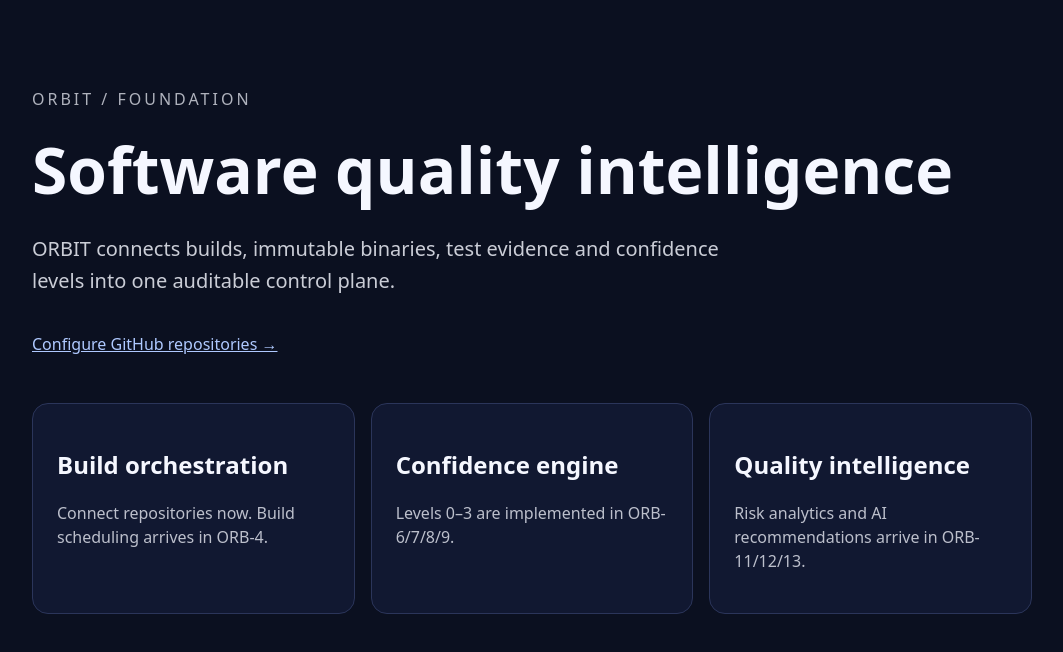
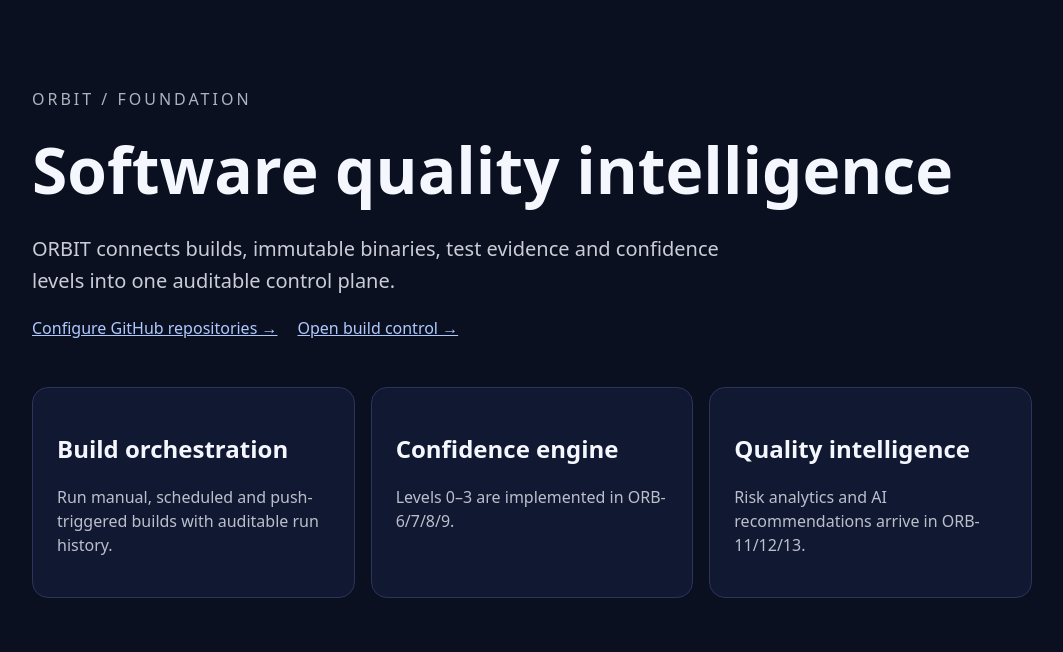
Before and after one commit to ekdahlcarl-dev/orbit, a Next.js app: page / in a window 1280 px wide. Shown: the top 652 px of the page, without its empty margins (108-1171 px from the left). Built offline with nearby package versions, Linux system fonts and the light colour scheme.

Commit message:
ORB-4: link build control from home

```diff
--- a/src/app/page.tsx
+++ b/src/app/page.tsx
@@ -1,7 +1,7 @@
 import Link from "next/link";
 
 const cards = [
-  ["Build orchestration", "Connect repositories now. Build scheduling arrives in ORB-4."],
+  ["Build orchestration", "Run manual, scheduled and push-triggered builds with auditable run history."],
   ["Confidence engine", "Levels 0–3 are implemented in ORB-6/7/8/9."],
   ["Quality intelligence", "Risk analytics and AI recommendations arrive in ORB-11/12/13."],
 ];
@@ -14,7 +14,10 @@
       <p style={{ maxWidth: 720, fontSize: 20, lineHeight: 1.6, opacity: 0.82 }}>
         ORBIT connects builds, immutable binaries, test evidence and confidence levels into one auditable control plane.
       </p>
-      <Link href="/repositories" style={{ color: "#afc9ff", display: "inline-block", marginTop: 16 }}>Configure GitHub repositories →</Link>
+      <div style={{ display: "flex", gap: 20, flexWrap: "wrap", marginTop: 16 }}>
+        <Link href="/repositories" style={{ color: "#afc9ff" }}>Configure GitHub repositories →</Link>
+        <Link href="/builds" style={{ color: "#afc9ff" }}>Open build control →</Link>
+      </div>
       <section style={{ display: "grid", gridTemplateColumns: "repeat(auto-fit,minmax(220px,1fr))", gap: 16, marginTop: 48 }}>
         {cards.map(([title, text]) => (
           <article key={title} style={{ border: "1px solid #2b355a", borderRadius: 16, padding: 24, background: "#111831" }}>
```
